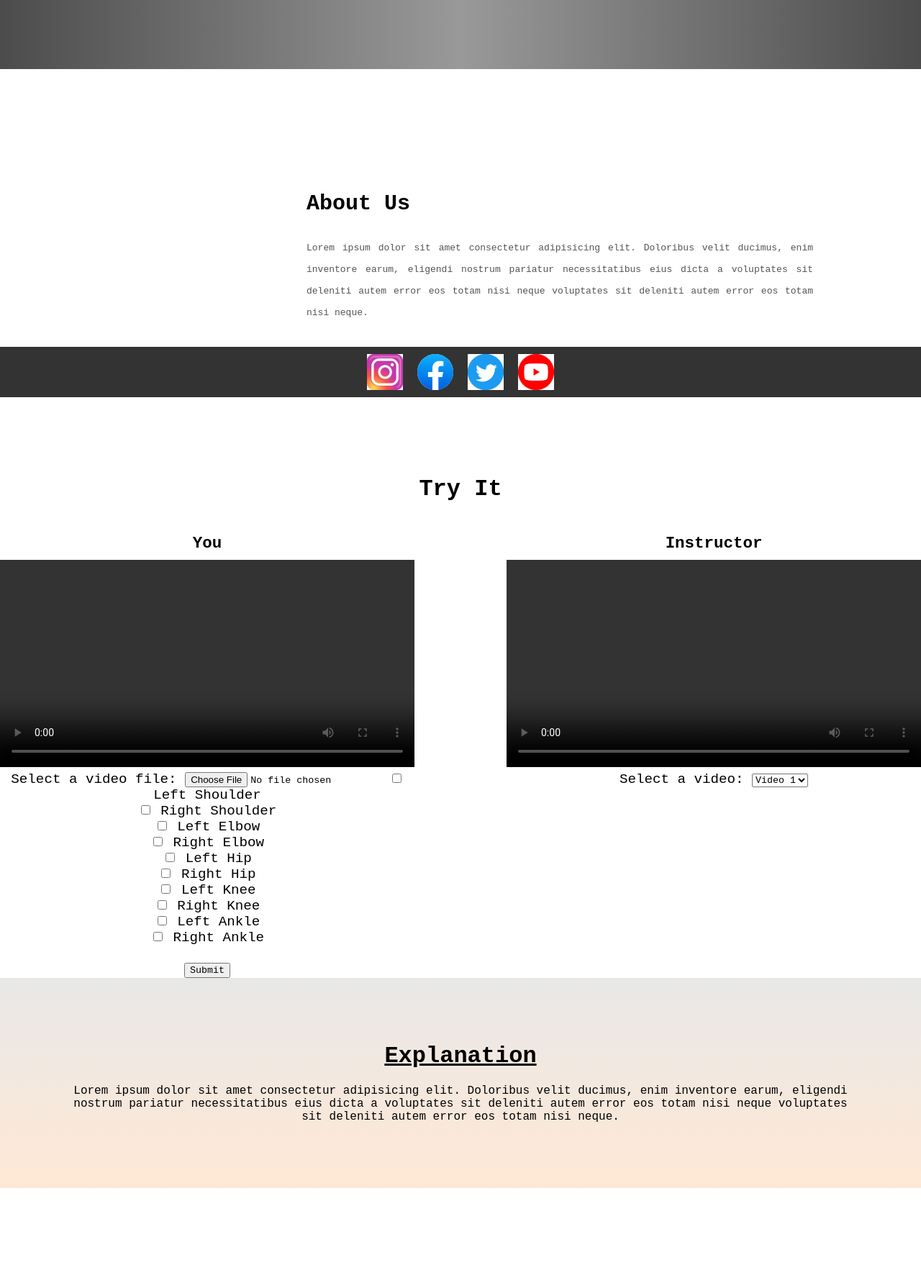
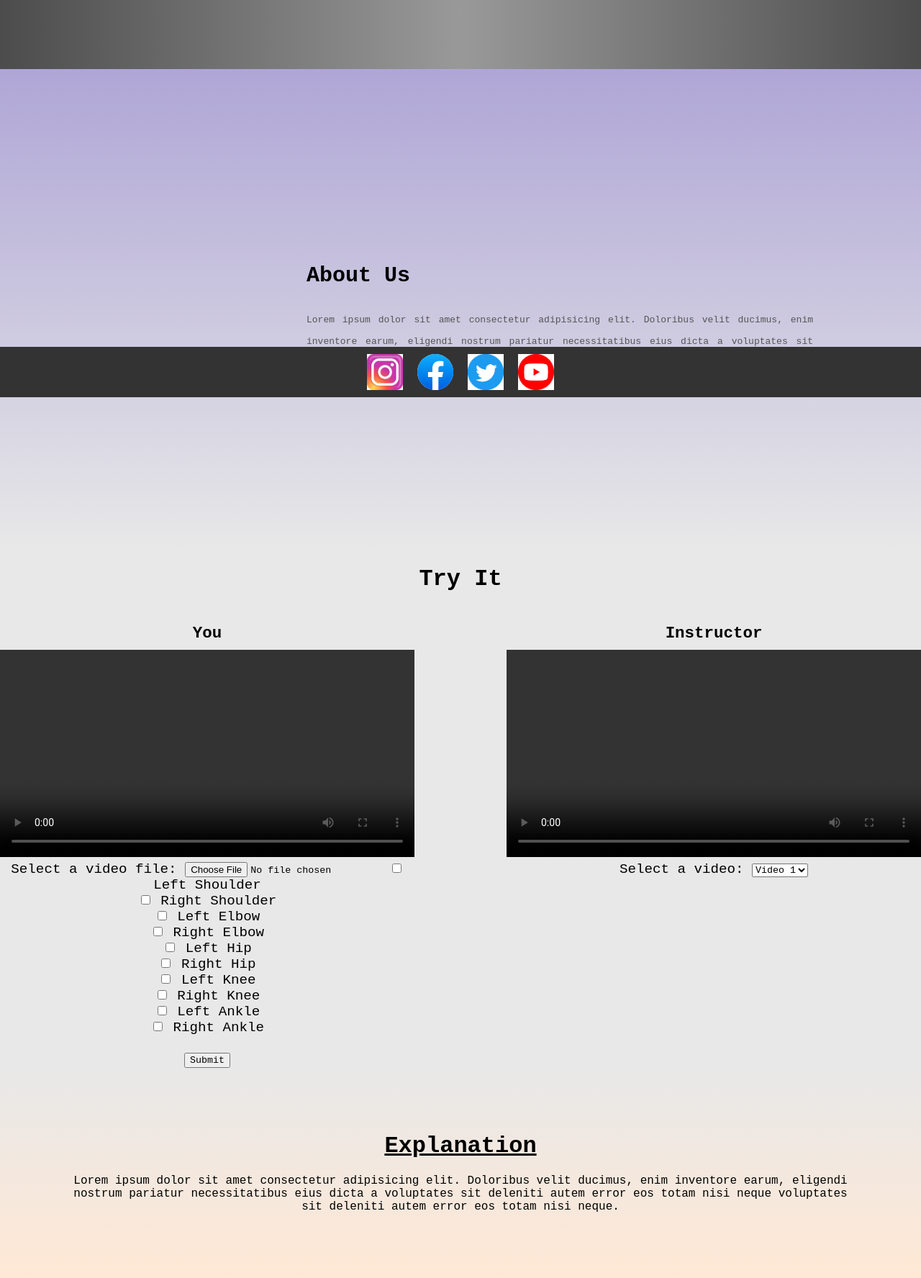
Before and after one commit to AdityaBoddepalli/Form-Fusion, a Flask app: page / in a window 1280 px wide. Shown: the part 308-2084 px from the top of the page at 72% size. Before the commit the page ends 1959 px from the top, so only its background shows below. Run offline with Flask 2, Linux system fonts and the light colour scheme.

Commit message:
Update style.css
new css

```diff
--- a/app/static/css/style.css
+++ b/app/static/css/style.css
@@ -67,6 +67,7 @@ body {
 
 .topnav ul li a:hover {
   background-color: #00CED1;
+  border-radius: 15px;
 }
 .topnav ul li a {
   margin: 8px;
@@ -135,18 +136,19 @@ video {
 .container{
   display: flex;
   flex-direction: column;
-  height: 180vh;
+  height: 210vh;
 }
 
-.abt{
+#abt{
   background-size: 55%;
+  height: 100vh;
   overflow: hidden;
   padding:100px 0;
   /*background-color: lavender;*/
   background: linear-gradient(to bottom, rgb(175,166,214), #e8e8e8);
 }
 
-.upload{
+#upload{
   background-color:#e8e8e8;
 }
 
```
